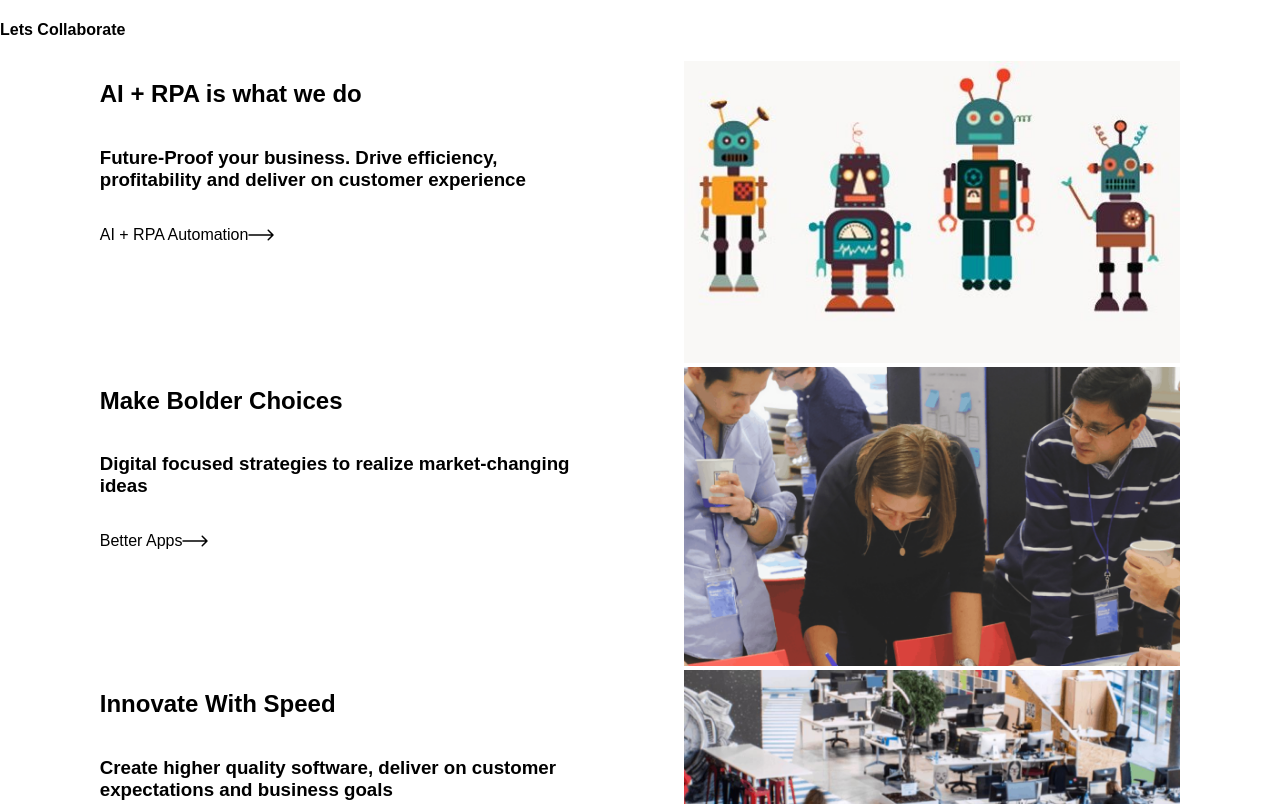
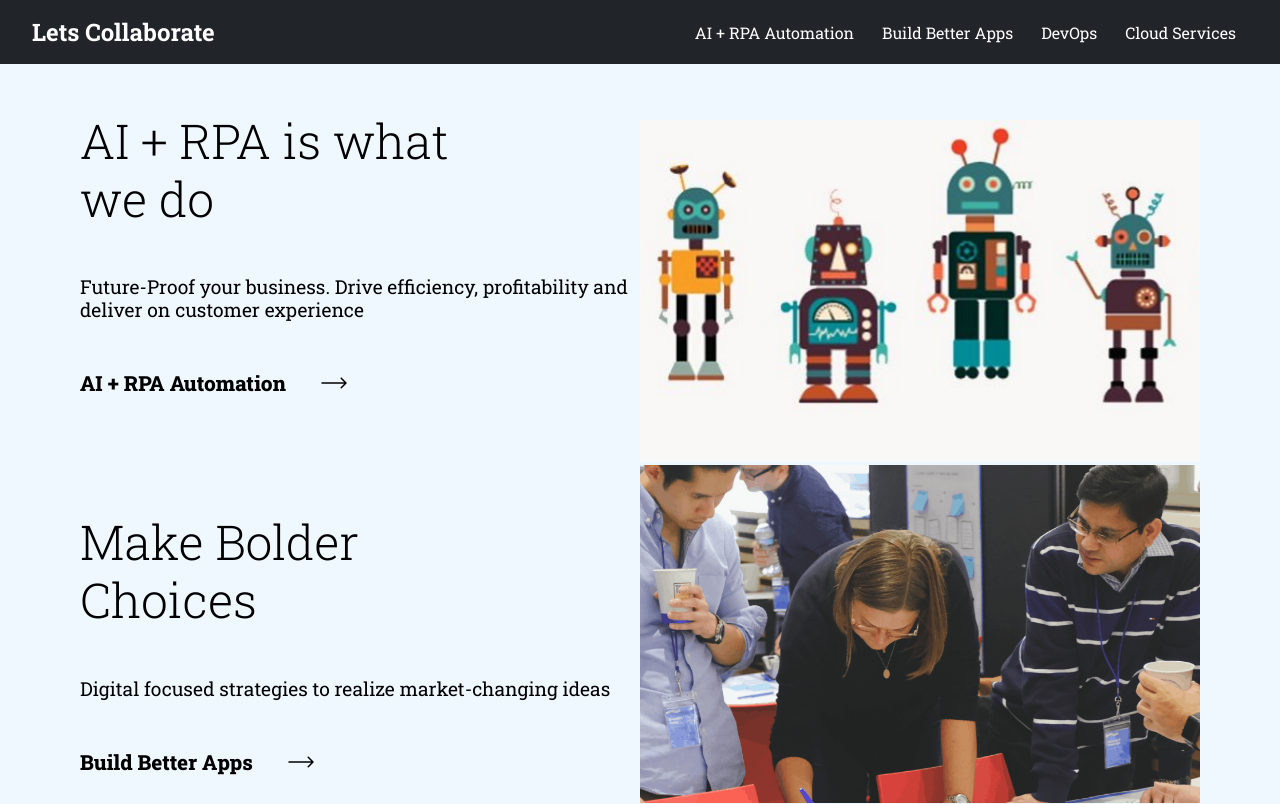
Before and after one commit to vikasofficial100/hackslash_Webclone, a plain HTML site: page index.html in a window 1280 px wide. Shown: the top 804 px of the page. Drawn offline with Linux system fonts and the light colour scheme.

Commit message:
added animation and corrected font size,etc

```diff
--- a/index.html
+++ b/index.html
@@ -1,35 +1,45 @@
 <!DOCTYPE html>
-<html lang="en">
+<html>
 <head>
-    <meta charset="UTF-8">
-    <meta name="viewport" content="width=device-width, initial-scale=1.0">
-    <title>Document</title>
+    <title>My Landing Page</title>
     <link rel="stylesheet" href="style.css">
+    <link rel="preconnect" href="https://fonts.googleapis.com">
+    <link rel="preconnect" href="https://fonts.gstatic.com" crossorigin>
+    <link href="https://fonts.googleapis.com/css2?family=Roboto+Slab:wght@100..900&display=swap" rel="stylesheet">
 </head>
 <body>
-    <header id="header">
-        <h4>Lets Collaborate</h4>
+  <div class="main">
+      <header>
+        <nav>
+          <h4 class="collab">Lets Collaborate</h4>
+          <ul>
+              <a href="#">AI + RPA Automation</a>
+              <a href="#">Build Better Apps</a>
+              <a href="#">DevOps</a>
+              <a href="#">Cloud Services</a>
+          </ul>
+         </nav>
        </header>
-    <div id="container">
-      <div class="services" id="p1">
-        <div class="services-info-1" id="p2">
-           <h2 id="p3">AI + RPA is what we do</h2>
-           <h3 id="p4">Future-Proof your business. Drive efficiency, profitability and deliver on customer experience</h3>
-           <div id="p5" class="child-ser-info"> <p>AI + RPA Automation</p> <img src="pointer.svg" alt="this is image"> </div>
+      <div class="page">
+            <div class="services">
+                <div class="services-info-1">
+                   <h2>AI + RPA is what<br> we do</h2>
+                   <h3>Future-Proof your business. Drive efficiency, profitability and deliver on customer experience</h3>
+                   <div class="child-ser-info"> <p>AI + RPA Automation</p> <img src="pointer.svg" alt="this is image"> </div>
                 </div>
-        <div class="services-info-2"> <img class="image" src="img1.jpg" alt="this is image"> </div>
+                <div class="services-info-2"> <img class="image" id="img1" src="img1.jpg" alt="this is image"> </div>
               </div>
               <div class="services">
                 <div class="services-info-1">
-            <h2>Make Bolder Choices</h2>
+                    <h2>Make Bolder <br> Choices</h2>
                     <h3>Digital focused strategies to realize market-changing ideas</h3>
-            <div class="child-ser-info"> <p>Better Apps</p>  <img src="pointer.svg" alt="this is image"> </div>
+                    <div class="child-ser-info"> <p>Build Better Apps</p>  <img src="pointer.svg" alt="this is image"> </div>
                 </div>
                 <div class="services-info-2"> <img class="image" src="img2.png" alt="this is image"> </div>
               </div>
               <div class="services">
                 <div class="services-info-1">
-            <h2>Innovate With Speed</h2>
+                    <h2>Innovate With <br> Speed</h2>
                     <h3>Create higher quality software, deliver on customer expectations and business goals</h3>
                     <div class="child-ser-info"><p>DevOps</p> <img src="pointer.svg" alt="this is image"> </div>
                 </div>
@@ -41,10 +51,12 @@
                     <h3>With Cloud-First accelerate innovation and optimize performance</h3>
                     <div class="child-ser-info"><p>Cloud Services </p><img src="pointer.svg" alt="this is image"> </div>
                 </div>
-        <div class="services-info-2"> <img class="image" src="img4.jpg" alt="this is image"> </div>
+                <div class="services-info-2"> <img class="image" id="img4" src="img4.jpg" alt="this is image"> </div>
               </div>
-
+              <div class="darkMode">
+                <button>Toggle Night Mode</button>
             </div>
-    <button id="btn">Toggle Night Mode</button>
+        </div>
+  </div>
 </body>
 </html>
--- a/style.css
+++ b/style.css
@@ -1,53 +1,102 @@
-body {
+*{
     margin: 0;
     padding: 0;
-    font-family: Arial, sans-serif;
+    box-sizing: border-box;
+    font-family: Roboto Slab,serif;
 }
-#container {
-    height: auto;
-    margin-left: 0.345%;
-    margin-right: 0.345%;
+
+.page{
+    padding-left: 5rem;
+    padding-right: 5rem;
+    background-color: #f0f8ff;
+}
+ nav {
+
+    display: flex;
+    justify-content:space-between;
+    align-items: center;
+    background-color: #212529;
+    padding: 1rem 2rem;
+}
+.collab{
+    font-size: 1.5rem;
+    color: white;
+}
+nav a{
+    text-decoration: none;
+    color: rgb(30, 30, 30);
+    font-size: 1rem;
+    padding: 1rem 0.75rem;
 }
 .services{
     display: flex;
-    padding-right: 0.944%;
-    width: 85%;
-    margin-left: 7.5%;
-    margin-right: 7.5%;
-
+    perspective: 1000px;
 }
 .services-info-1{
-    display: flex;
-    flex-direction: column;
-    height: 100%;
-    width: 49.056%;
-    padding-right: 9.05%;
-
+    width: 50%;
+    /* background-color: aqua; */
 }
 .services-info-2{
-   height: 100%;
-   width: 50%;
+    width: 50%;
+    transform-style: preserve-3d;
+    transition: transform 1s;
+    /* padding-top: 3.5rem; */
+    /* background-color: rgb(209, 104, 24); */
+}
+.services-info-2:hover{
+    transform:rotateY(180deg);
+}
+.child-ser-info{
+    display: flex;
 }
 .image{
-    height: 100%;
-    width: 100%;
+   width:100%;
 }
-.child-ser-info{
-   display: flex;
+#img1{
+    padding-top: 3.5rem;
 }
-/* #p1{
-  background-color: red;
+#img4{
+    padding-bottom: 3.5rem;
 }
-#p2{
-    background-color: blueviolet;
+h2{
+    font-size: 3rem;
+    font-weight: 300;
+    margin: 3rem 0rem;
+    padding: 0;
+    line-height: 1.2em;
 }
-#p3{
-background-color: greenyellow;
+h3{
+    font-size: 1.2rem;
+    font-weight: 400;
+    margin: 3rem 0rem;
+    line-height: 1.2em;
 }
-#p4{
-background-color: thistle;
+p{
+    font-size: 1.3rem;
+    font-weight: 800;
+    margin-right: 2.2rem;
 }
-#p5{
- background-color: yellow;
-
-} */
+div h2:hover{
+    transform: scale(1.03);
+    font-weight: 305;
+}
+p:hover{
+   opacity: 0.6;
+   transition: 0.1s;
+}
+nav a {
+    color: white;
+}
+button{
+    background-color: #212529;
+    color: #f0f8ff;
+    border: none;
+    cursor: pointer;
+    font-size: 1.2rem;
+    margin-top: 4rem;
+    padding: 1rem 2rem;
+    transition: .2s;
+}
+button:hover{
+    opacity: 0.8;
+}
```
Also changed, not shown: img4.jpg, script.js (deleted). Lines whose indentation alone changed are shown as unchanged.
